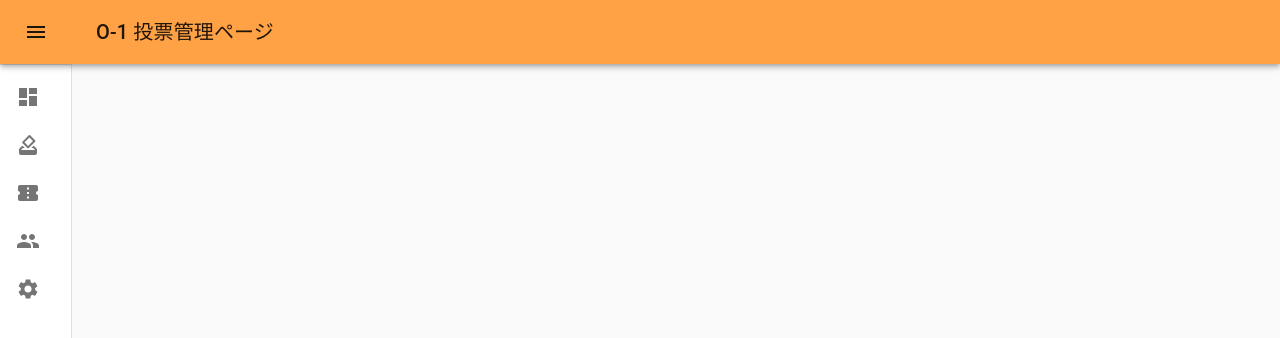
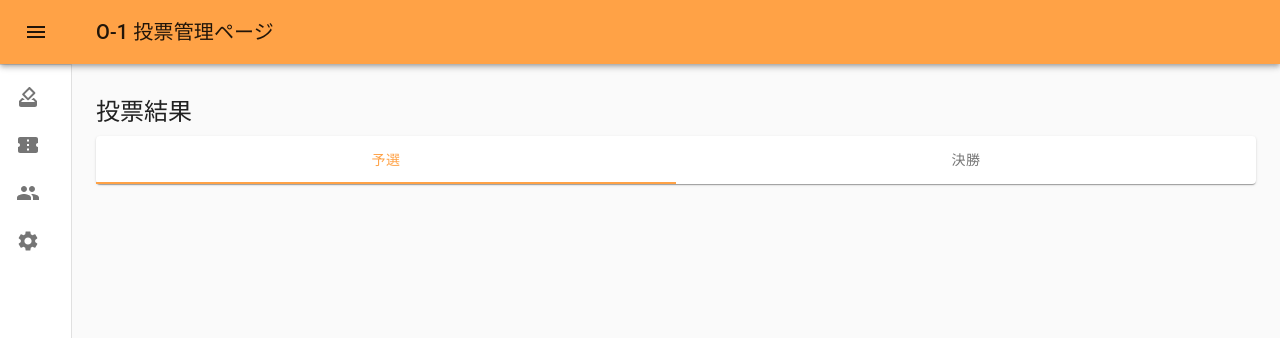
Before and after one commit to m-guchi/o1_vote_admin, a React (Create React App) app: page / in a window 1280 px wide. Shown: the top 338 px of the page. Built offline with nearby package versions, Linux system fonts and the light colour scheme; no server answers.

Commit message:
ダッシュボード削除

```diff
--- a/src/Admin.jsx
+++ b/src/Admin.jsx
@@ -113,8 +113,7 @@ function Admin () {
     };
 
     const menus = [
-        { link: '', title: 'ダッシュボード', icon: <DashboardIcon /> },
-        { link: '/votes', title: '投票結果', icon: <HowToVoteIcon /> },
+        { link: '/', title: '投票結果', icon: <HowToVoteIcon /> },
         { link: '/tickets', title: '投票チケット', icon: <ConfirmationNumberIcon /> },
         { link: '/groups', title: '団体一覧', icon: <GroupIcon /> },
         { link: '/setting', title: '設定', icon: <SettingsIcon /> },
--- a/src/RoutePage.jsx
+++ b/src/RoutePage.jsx
@@ -12,8 +12,7 @@ import Setting from './setting/Setting'
 function RoutePage () {
     return(
         <Switch>
-            <Route exact path='/' component={Home} />
-            <Route path='/votes' component={Votes} />
+            <Route exact path='/' component={Votes} />
             <Route path='/tickets' component={Tickets} />
             <Route path='/groups' component={Groups} />
             <Route path='/setting' component={Setting} />
```
